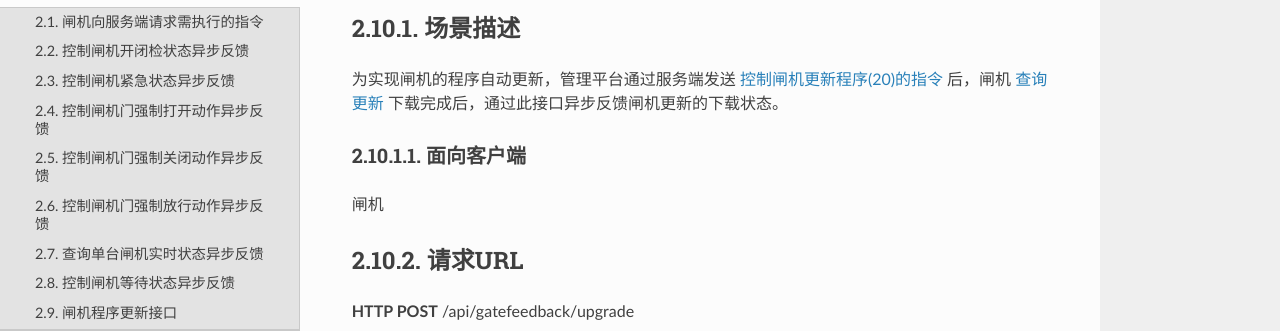
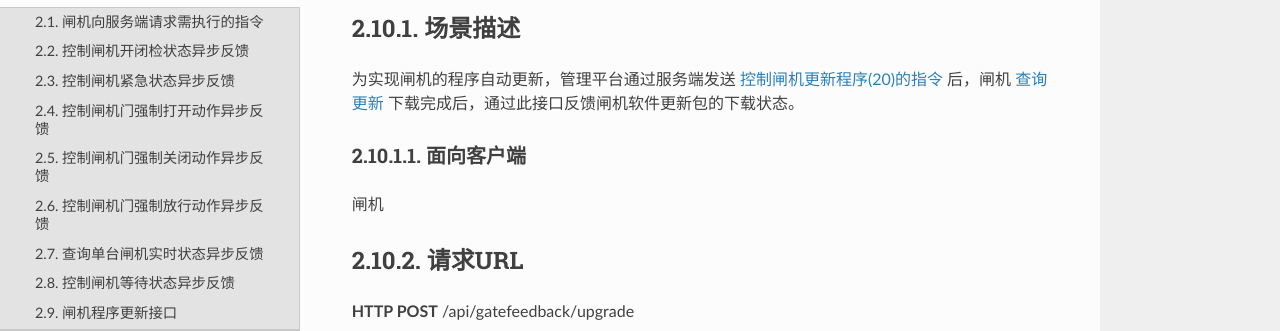
Before and after one commit to kinshines/security-gate-api-doc, a Sphinx documentation site: the page built from source/control/set_upgrade_feedback.rst, in a window 1280 px wide and 900 px high. Shown: the part 159-490 px from the top of the window. Built offline with Sphinx 7.4.7 and the Read the Docs theme 2.0.0, drawn with Linux system fonts in a browser that asks for light colours.

Commit message:
下载完成反馈

```diff
--- a/source/control/set_upgrade_feedback.rst
+++ b/source/control/set_upgrade_feedback.rst
@@ -5,7 +5,7 @@
 场景描述
 ----------
 为实现闸机的程序自动更新，管理平台通过服务端发送 `控制闸机更新程序(20)的指令 <../control/query_command.html>`_  后，闸机 `查询更新 <../control/query_upgrade.html>`_
-下载完成后，通过此接口异步反馈闸机更新的下载状态。
+下载完成后，通过此接口反馈闸机软件更新包的下载状态。
 
 面向客户端
 ::::::::::::::::::::
```
